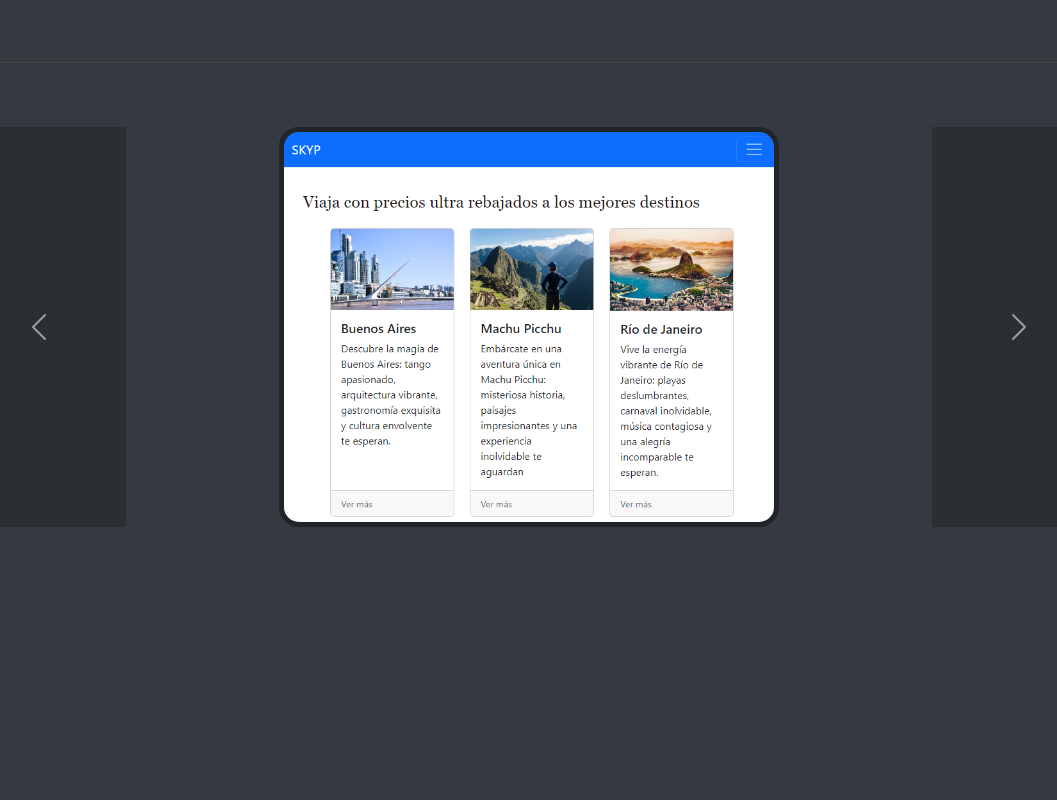
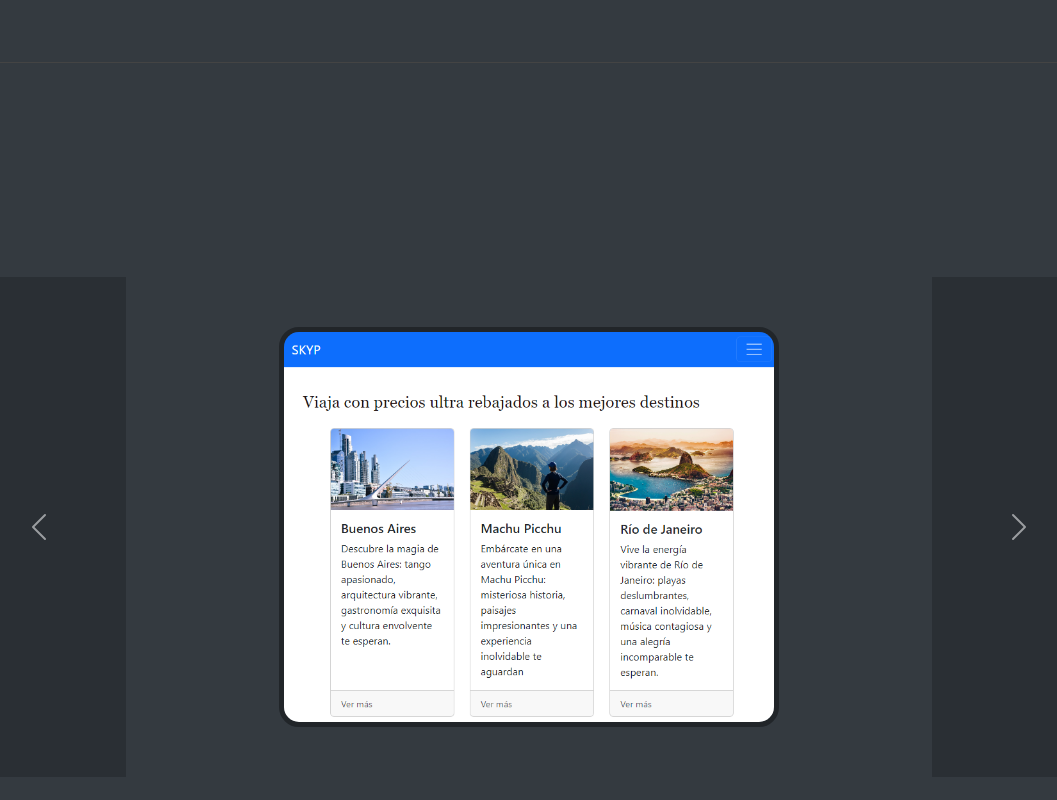
Before and after one commit to Carloh97/Portafolio, a plain HTML site: page index.html in a window 1280 px wide. Shown: the part 2540-3340 px from the top of the page, without its empty margins (111-1168 px from the left). Drawn offline with nearby package versions, Linux system fonts and the light colour scheme.

Commit message:
Carrusel centrado

```diff
--- a/assets/css/style.css
+++ b/assets/css/style.css
@@ -172,6 +172,23 @@ body {
   align-items: center;
 }
 
+/* Estilos para la sección Proyectos */
+
+/* Con esto el carrusel se centra pero las flechas quedan enormes */
+.carousel{
+  display: flex;
+  align-items: center;
+  height:100vh;
+}
+
+/* Esto lo hice para volver a centrar las flechas y ajustar su tamaño*/
+.carousel-control-prev,
+.carousel-control-next {
+  height: 500px; /* Cambia la altura de la flecha */
+  top: 50%;
+  transform: translateY(-50%);
+}
+
 .carousel-item img{
   margin: auto;
   max-width: 50vw;
```
